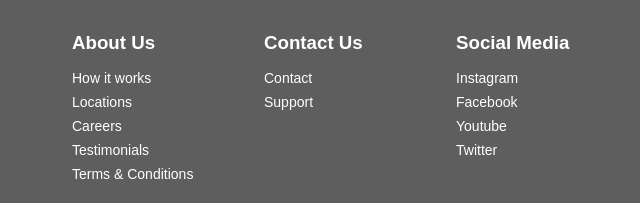
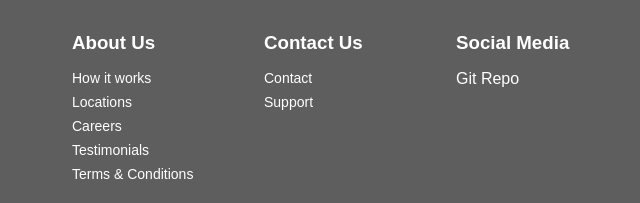
Before and after one commit to nateowen/segs-website, a React (Create React App) app: page / in a window 1280 px wide. Shown: the part 1073-1276 px from the top of the page, without its empty margins (296-936 px from the left). Built offline with nearby package versions, Linux system fonts and the light colour scheme.

Commit message:
Added git repo link to footer

```diff
--- a/src/pagePieces/Footer.js
+++ b/src/pagePieces/Footer.js
@@ -51,10 +51,10 @@ function Footer() {
         <div className='footer-link-wrapper'>
           <div class='footer-link-items'>
             <h3>Social Media</h3>
-            <StyledLink to='/'>Instagram</StyledLink>
-            <StyledLink to='/'>Facebook</StyledLink>
+            <a href='https://github.com/nateowen/segs-website'>Git Repo</a>
+            {/* <StyledLink to='/'>Facebook</StyledLink>
             <StyledLink to='/'>Youtube</StyledLink>
-            <StyledLink to='/'>Twitter</StyledLink>
+            <StyledLink to='/'>Twitter</StyledLink> */}
           </div>
         </div>
       </div>
```
